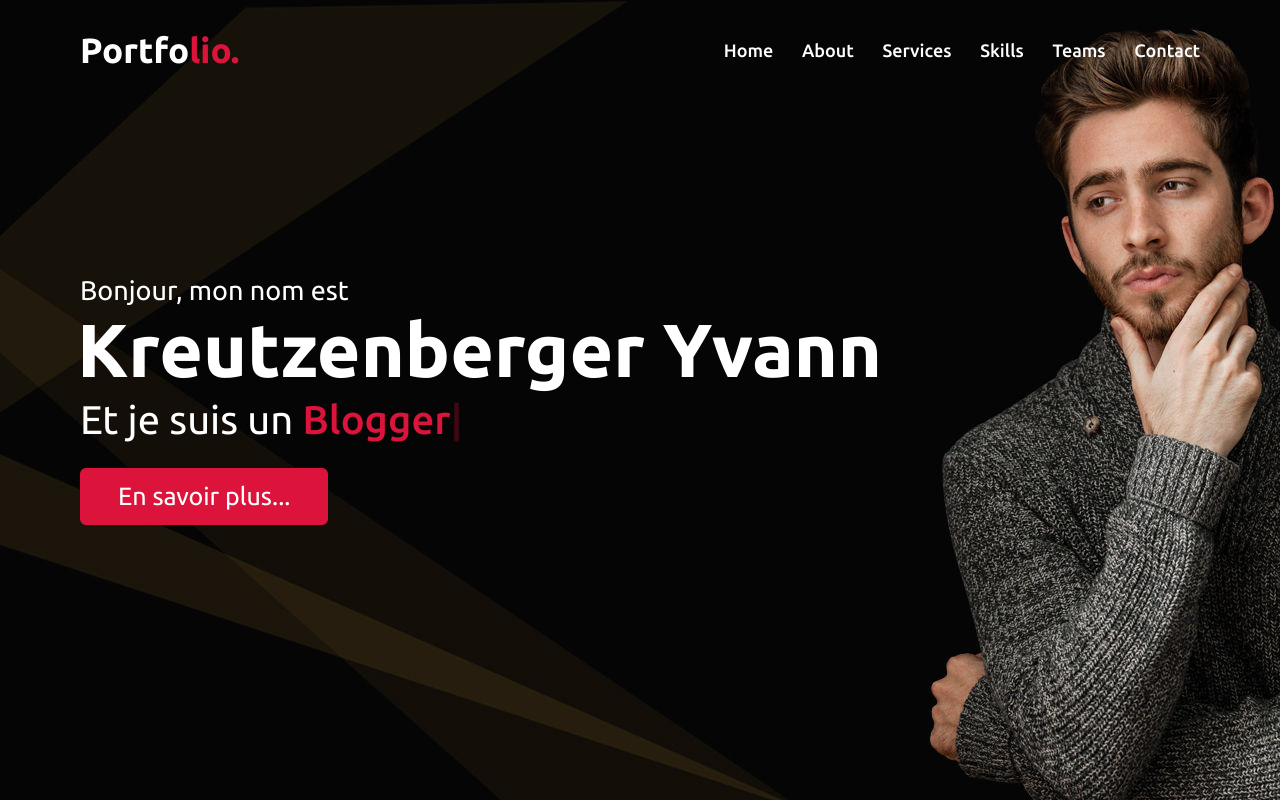
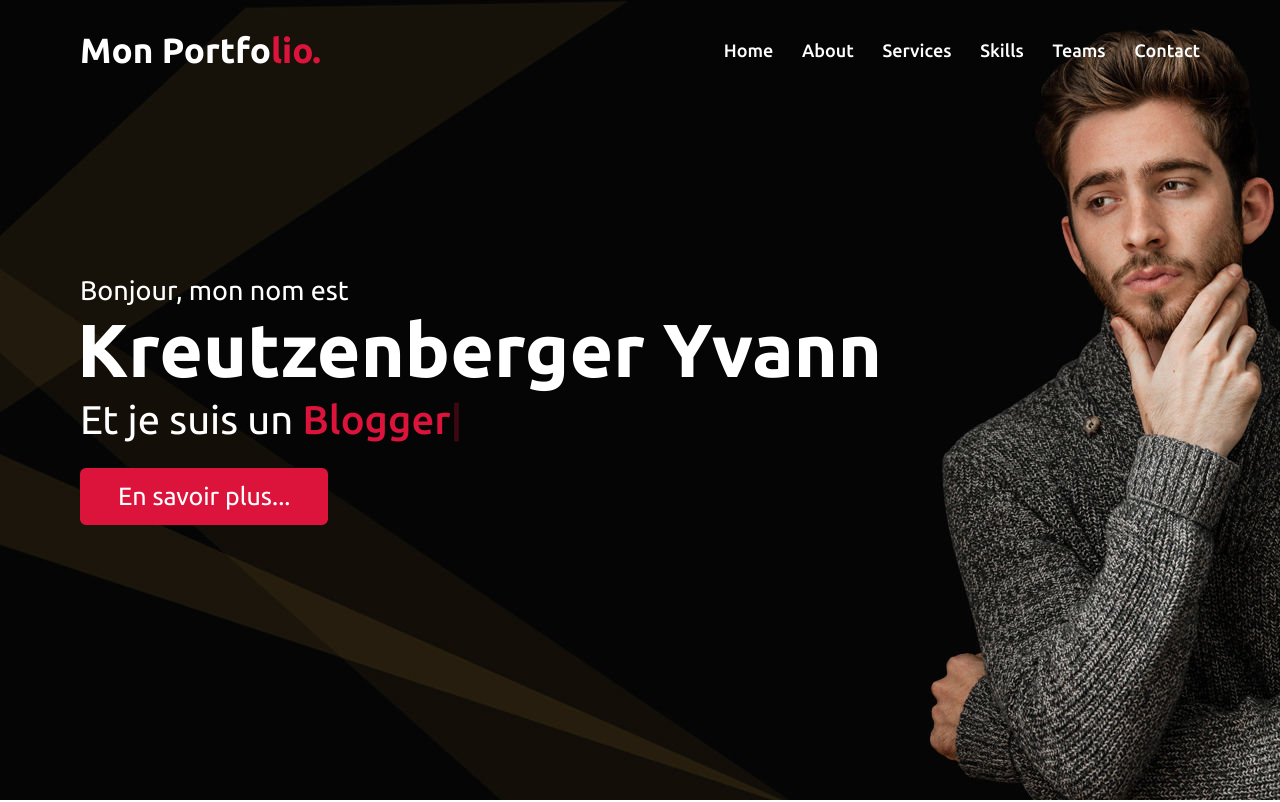
Before and after one commit to Yvann-Marlokc/MyPortfolioWeb, a plain HTML site: page Mon Portfolio Web/index.html in a window 1280 px wide. Shown: the top 802 px of the page. Drawn offline with nearby package versions, Linux system fonts and the light colour scheme.

Commit message:
NomPrenom+TestCommit1

```diff
--- a/Mon Portfolio Web/index.html
+++ b/Mon Portfolio Web/index.html
@@ -20,7 +20,7 @@
     </div>
     <nav class="navbar">
         <div class="max-width">
-            <div class="logo"><a href="#">Portfo<span>lio.</span></a></div>
+            <div class="logo"><a href="#">Mon Portfo<span>lio.</span></a></div>
             <ul class="menu">
                 <li><a href="#home" class="menu-btn">Home</a></li>
                 <li><a href="#about" class="menu-btn">About</a></li>
```
